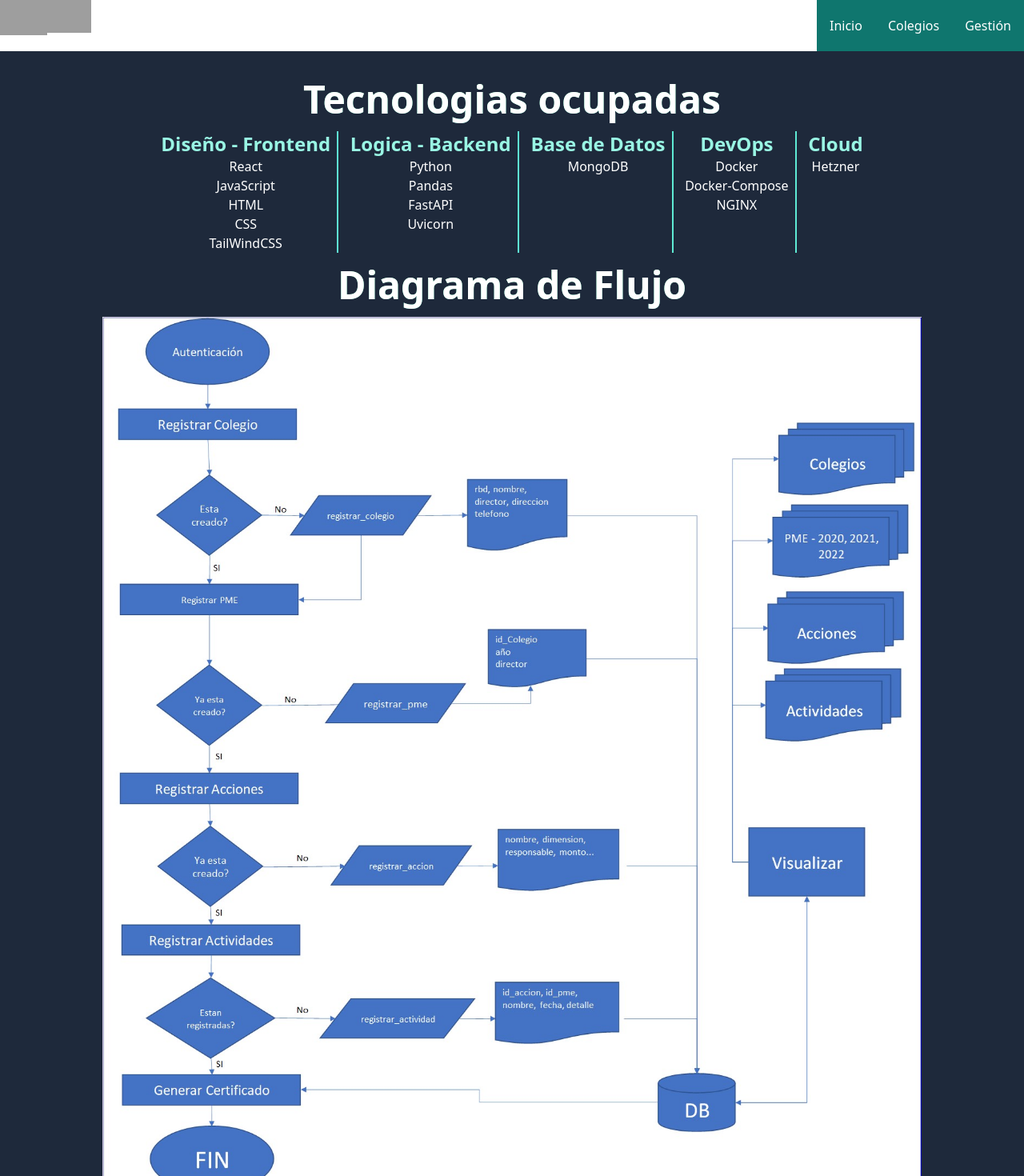
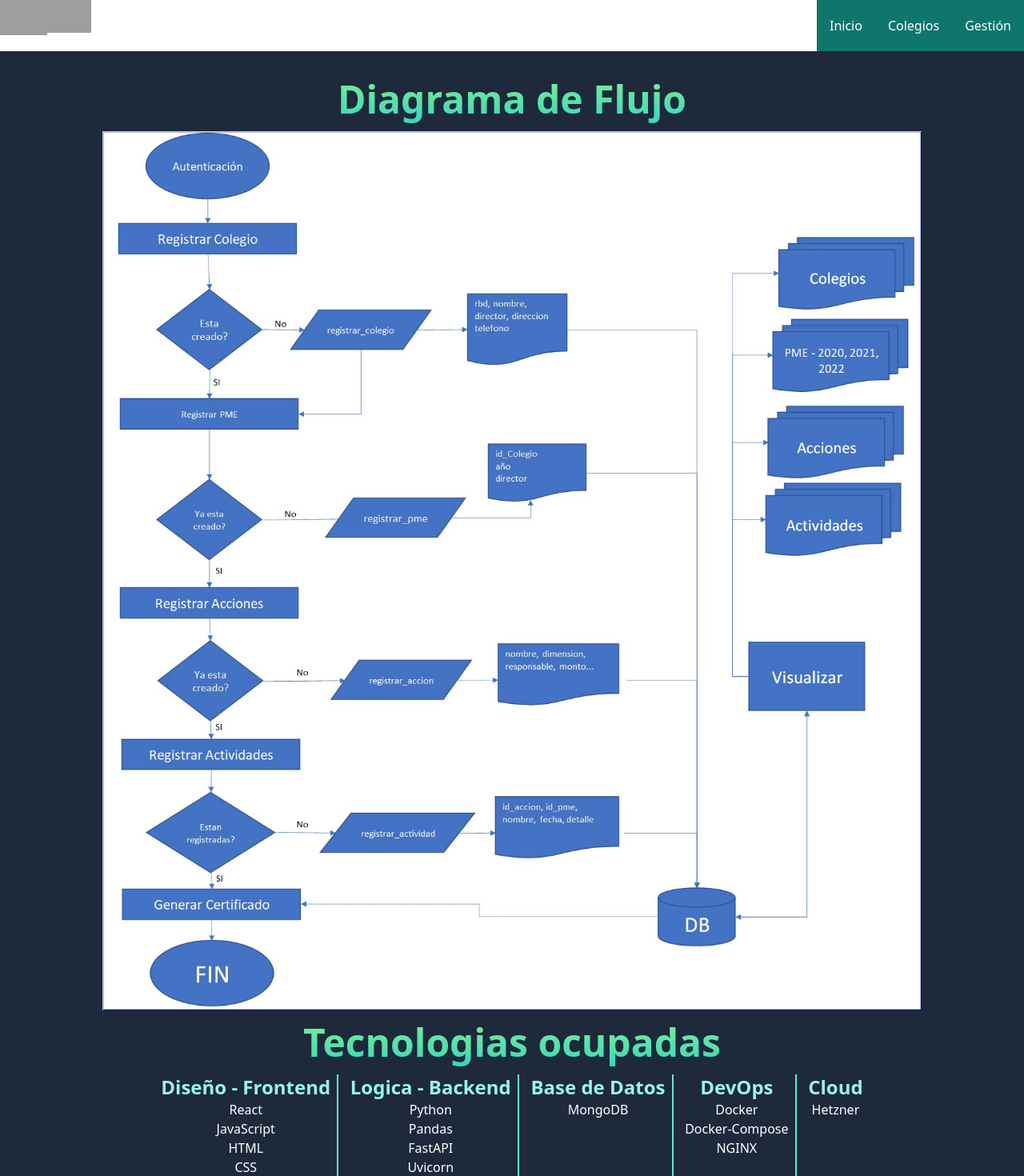
Before and after one commit to DiegoLuQ/frontend_pme, a React (Vite) app: page / in a window 1280 px wide. Shown: the top 1470 px of the page at 80% size. Built offline with nearby package versions, Linux system fonts and the light colour scheme; grey boxes are pictures that could not be loaded.

Commit message:
depurando detalles

```diff
--- a/src/components/templates/Certificado.jsx
+++ b/src/components/templates/Certificado.jsx
@@ -90,7 +90,7 @@ function Certificado() {
           </div>
           <hr className="" />
           <div className="text-end">
-            <p className="text-3xl font-bold mr-4">PME 2022</p>
+            <p className="text-3xl font-bold mr-4">PME {params.year}</p>
           </div>
           <div className="mt-4 m-auto">
             <h1 className="font-bold text-4xl text-center my-10">
--- a/src/components/templates/DiegoPortales.jsx
+++ b/src/components/templates/DiegoPortales.jsx
@@ -22,7 +22,7 @@ const DiegoPortales = () => {
       {dataColegio.map((item, index) => (
         <div className="flex items-center justify-between" key={item._id}>
           <Link
-            to={`/${params.m_c}/${params.year}/${item._id}`}
+            to={`/${params.d_p}/${params.year}/${item._id}`}
             className="flex px-5 justify-between items-center mt-2"
             key={item._id}
           >
--- a/src/components/templates/Macaya.jsx
+++ b/src/components/templates/Macaya.jsx
@@ -39,7 +39,7 @@ console.log(dataColegio)
 
           <Link
             to={`/${params.m_c}/${params.year}/${item._id}`}
-            className="hidder md:block px-2 bg-teal-700 hover:bg-teal-600 rounded-lg font-semibold text-white"
+            className="hidden md:block px-2 bg-teal-700 hover:bg-teal-600 rounded-lg font-semibold text-white"
           >
             Ver
           </Link>
--- a/src/components/webpages/Home.jsx
+++ b/src/components/webpages/Home.jsx
@@ -3,7 +3,13 @@ import flujo from "../../assets/flujograma.jpg";
 export const Home = () => {
   return (
     <div className="max-w-[1440px] m-auto bg-slate-800 py-5">
-      <p className="font-bold text-3xl md:text-5xl text-center text-white py-4 text-transparent bg-clip-text bg-gradient-to-t from-teal-400 to-[#89f291]">
+      <div className="flex flex-col items-center">
+        <p className="font-bold text-3xl md:text-5xl text-center py-4 text-transparent bg-clip-text bg-gradient-to-t from-teal-400 to-[#89f291]">
+          Diagrama de Flujo
+        </p>
+        <img src={flujo} alt="" width="80%" />
+      </div>
+      <p className="font-bold text-3xl md:text-5xl text-center  py-4 text-transparent bg-clip-text bg-gradient-to-t from-teal-400 to-[#89f291]">
         Tecnologias ocupadas
       </p>
       <div className="max-w-[900px] m-auto">
@@ -59,12 +65,6 @@ export const Home = () => {
           </div>
         </div>
       </div>
-      <div className="flex flex-col items-center">
-        <p className="font-bold text-3xl md:text-5xl text-center text-white py-4 text-transparent bg-clip-text bg-gradient-to-t from-teal-400 to-[#89f291]">
-          Diagrama de Flujo
-        </p>
-        <img src={flujo} alt="" width="80%" />
-      </div>
     </div>
   );
 };
```
